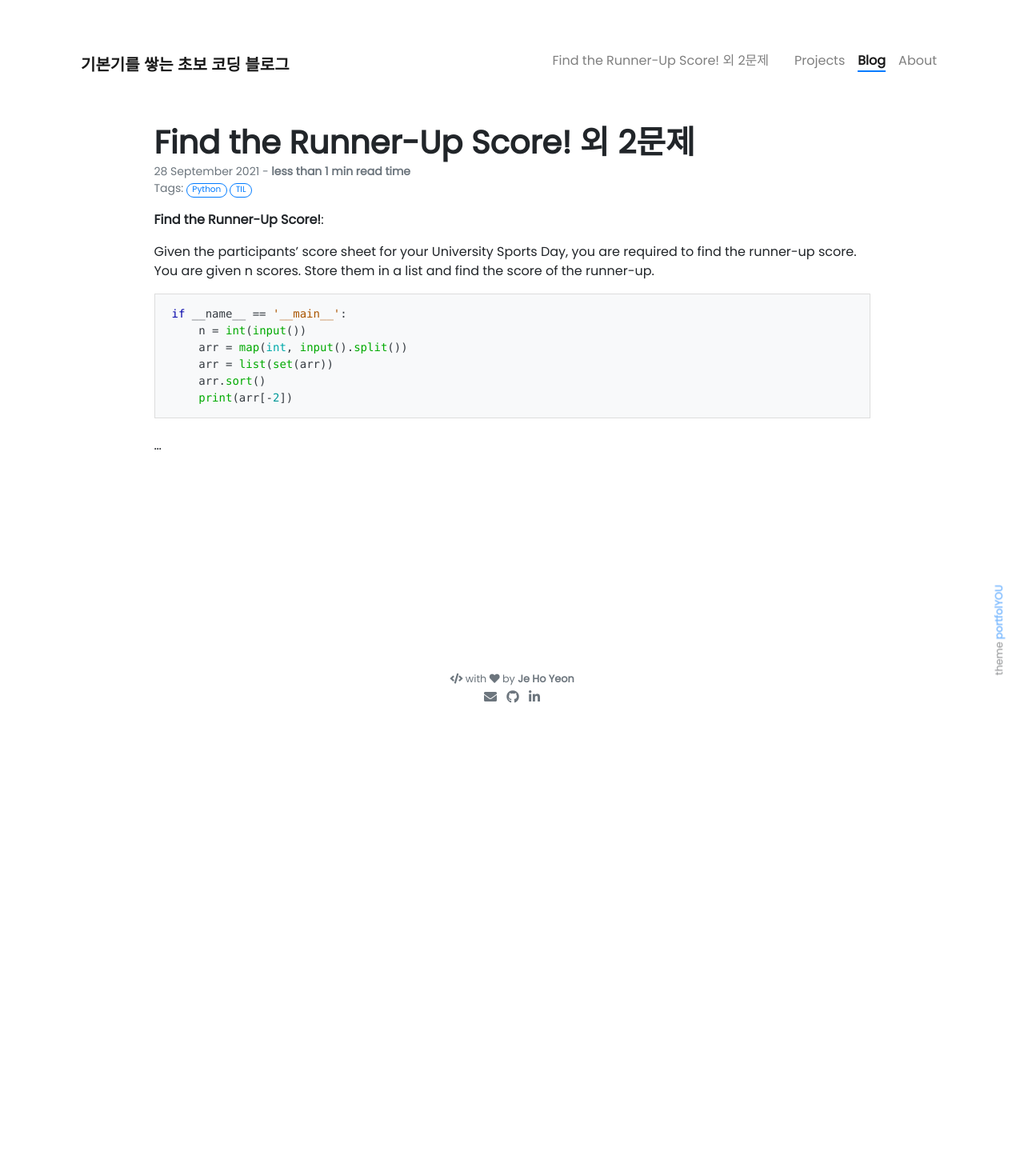
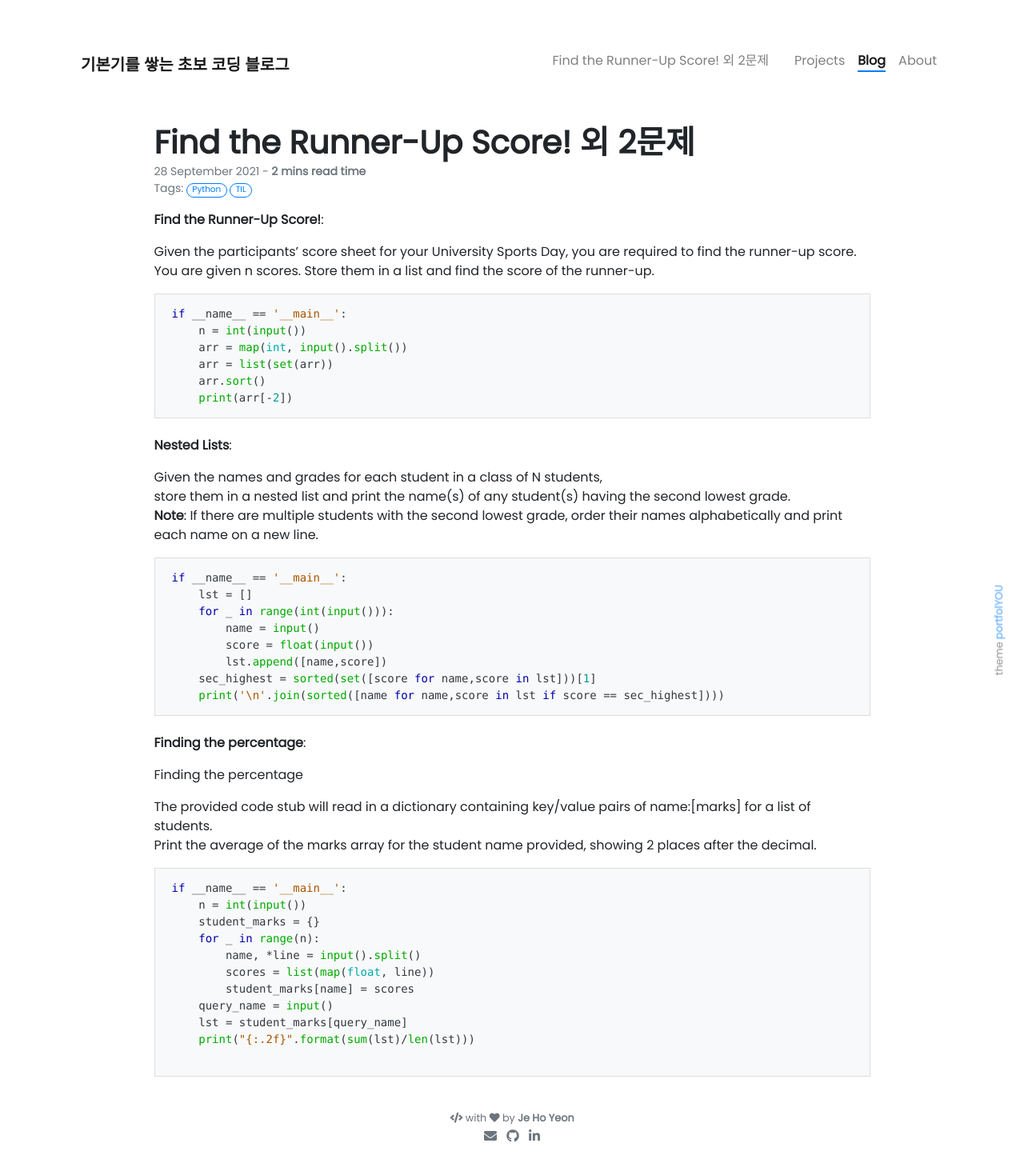
Before and after one commit to jyeon94/jyeon94.github.io, a Jekyll site: the page built from _posts/2021-09-28-Python.md, in a window 1280 px wide. Shown: the whole page at 80% size. Built offline with Jekyll 4.4.1, drawn with Linux system fonts in a browser that asks for light colours; nearby versions of some CDN libraries; our own code applies the rules of GitHub Pages for plain Markdown files; before the commit the page ends 900 px from its top, so only the background shows below that.

Commit message:
Update 2021-09-28-Python.md

````diff
--- a/_posts/2021-09-28-Python.md
+++ b/_posts/2021-09-28-Python.md
@@ -19,4 +19,40 @@ if __name__ == '__main__':
     print(arr[-2])
 ```
 
-...
+**Nested Lists**: <br/>
+
+Given the names and grades for each student in a class of N students, <br/>
+store them in a nested list and print the name(s) of any student(s) having the second lowest grade. <br>
+**Note**: If there are multiple students with the second lowest grade, order their names alphabetically and print each name on a new line. <br/>
+
+```python
+if __name__ == '__main__':
+    lst = []
+    for _ in range(int(input())):
+        name = input()
+        score = float(input())
+        lst.append([name,score])
+    sec_highest = sorted(set([score for name,score in lst]))[1]
+    print('\n'.join(sorted([name for name,score in lst if score == sec_highest])))
+```
+
+**Finding the percentage**: <br/>
+
+Finding the percentage
+
+The provided code stub will read in a dictionary containing key/value pairs of name:[marks] for a list of students. <br/>
+Print the average of the marks array for the student name provided, showing 2 places after the decimal.
+
+```python
+if __name__ == '__main__':
+    n = int(input())
+    student_marks = {}
+    for _ in range(n):
+        name, *line = input().split()
+        scores = list(map(float, line))
+        student_marks[name] = scores
+    query_name = input()
+    lst = student_marks[query_name]
+    print("{:.2f}".format(sum(lst)/len(lst)))
+
+```
````
